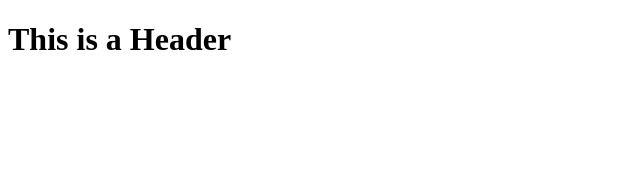
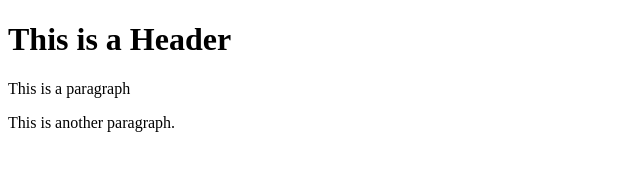
Before and after one commit to shannacodes/git-test, a plain HTML site: page index.html in a window 1280 px wide. Shown: the whole page, without its empty margins (0-640 px from the left). Drawn offline with Linux system fonts and the light colour scheme.

Commit message:
Third commit

```diff
--- a/index.html
+++ b/index.html
@@ -1,6 +1,8 @@
  <!DOCTYPE html>
 <html>
    <body>
-      <h1>This is a Header</h1>
+        <h1>This is a Header</h1>
+        <p>This is a paragraph</p>
+        <p>This is another paragraph.</p>
    </body>
 </html>
```
